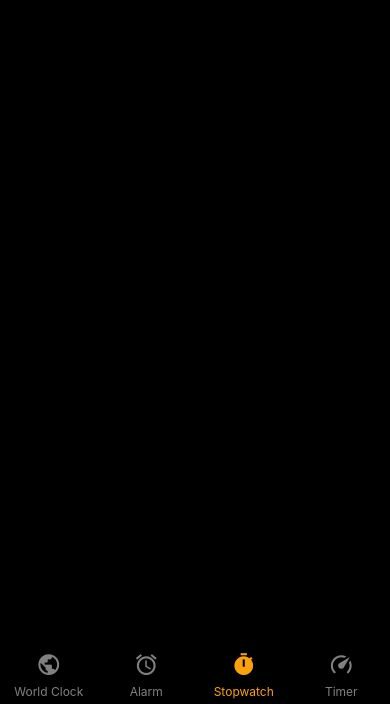
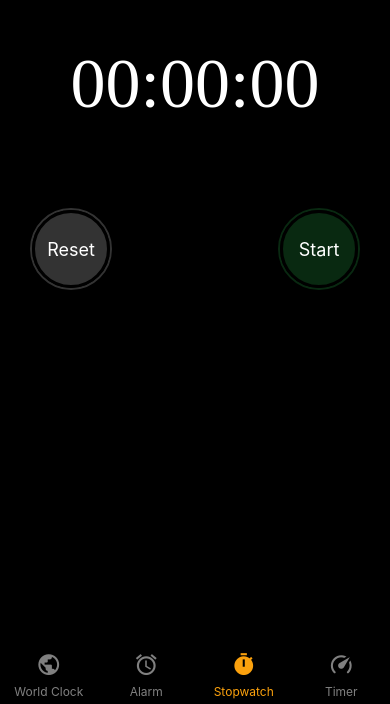
Before and after one commit to Hartz-byte/StopwatchApp, a React Native app: screen /Stopwatch in a window 390 px wide. Shown: the part 140-844 px from the top of the page. Built offline with nearby package versions, Linux system fonts and the light colour scheme.

Commit message:
Stopwatch all functionality done

```diff
--- a/src/screens/StopwatchScreen.tsx
+++ b/src/screens/StopwatchScreen.tsx
@@ -1,15 +1,119 @@
-import {StyleSheet, Text, View} from 'react-native';
-import React from 'react';
+import React, {useEffect, useState} from 'react';
+import {
+  View,
+  Text,
+  StyleSheet,
+  TouchableOpacity,
+  ScrollView,
+  Dimensions,
+} from 'react-native';
+import {useDispatch, useSelector} from 'react-redux';
 
-const StopwatchScreen = () => {
+import {formatTime} from '../utils/formatTime';
+
+const {width, height} = Dimensions.get('window');
+
+interface TimerState {
+  time: number;
+  isRunning: boolean;
+  laps: {time: number; diff: number | null}[];
+}
+
+const Stopwatch = () => {
+  const dispatch = useDispatch();
+  const {time, isRunning, laps} = useSelector(
+    (state: {timer: TimerState}) => state.timer,
+  );
+  const [intervalId, setIntervalId] = useState<NodeJS.Timeout | null>(null);
+  const [lastLapTime, setLastLapTime] = useState<number | null>(null);
+
+  useEffect(() => {
+    if (isRunning) {
+      const id = setInterval(() => {
+        dispatch({type: 'UPDATE_TIME', payload: time + 10});
+      }, 10);
+      setIntervalId(id);
+    } else if (!isRunning && intervalId) {
+      clearInterval(intervalId);
+    }
+    return () => {
+      if (intervalId) {
+        clearInterval(intervalId);
+      }
+    };
+  }, [isRunning, dispatch, time]);
+
+  const handleStart = () => dispatch({type: 'START_TIMER'});
+  const handleStop = () => dispatch({type: 'STOP_TIMER'});
+  const handleReset = () => dispatch({type: 'RESET_TIMER'});
+  const handleLap = () => {
+    const newLap = {
+      time: time,
+      diff: lastLapTime !== null ? time - lastLapTime : null,
+    };
+    setLastLapTime(time);
+    dispatch({type: 'ADD_LAP', payload: newLap});
+  };
+
   return (
     <View style={styles.container}>
-      <Text style={styles.text}>Stopwatch Screen</Text>
+      <Text style={styles.timeText}>{formatTime(time)}</Text>
+      <View style={styles.buttonContainer}>
+        {isRunning ? (
+          <View style={styles.flexStyle}>
+            <TouchableOpacity onPress={handleLap} style={styles.resetButton}>
+              <View style={styles.innerResetButton}>
+                <Text style={styles.buttonText}>Lap</Text>
+              </View>
+            </TouchableOpacity>
+            <TouchableOpacity onPress={handleStop} style={styles.stopButton}>
+              <View style={styles.innerStopButton}>
+                <Text style={styles.buttonText}>Stop</Text>
+              </View>
+            </TouchableOpacity>
+          </View>
+        ) : (
+          <View style={styles.flexStyle}>
+            <TouchableOpacity onPress={handleReset} style={styles.resetButton}>
+              <View style={styles.innerResetButton}>
+                <Text style={styles.buttonText}>Reset</Text>
+              </View>
+            </TouchableOpacity>
+            <TouchableOpacity onPress={handleStart} style={styles.startButton}>
+              <View style={styles.innerStartButton}>
+                <Text style={styles.buttonText}>Start</Text>
+              </View>
+            </TouchableOpacity>
+          </View>
+        )}
+      </View>
+
+      <ScrollView style={styles.lapList}>
+        {laps
+          .slice()
+          .reverse()
+          .map((lap, index) => (
+            <View key={index} style={styles.lapContainer}>
+              {/* divider */}
+              <View style={styles.divider} />
+
+              {/* lap text */}
+              <View style={styles.flexStyle}>
+                <Text style={styles.lapText}>Lap {laps.length - index}</Text>
+
+                {/* conditional rendering of lap time */}
+                {lap.diff === null ? (
+                  <Text style={styles.lapTimeText}>{formatTime(lap.time)}</Text>
+                ) : (
+                  <Text style={styles.lapTimeText}>{formatTime(lap.diff)}</Text>
+                )}
+              </View>
+            </View>
+          ))}
+      </ScrollView>
     </View>
   );
 };
-
-export default StopwatchScreen;
 
 const styles = StyleSheet.create({
   container: {
@@ -17,8 +121,107 @@ const styles = StyleSheet.create({
     justifyContent: 'center',
     alignItems: 'center',
     backgroundColor: 'black',
+    padding: 20,
+    paddingTop: height * 0.18,
   },
-  text: {
-    fontSize: 20,
+  timeText: {
+    fontSize: width < 380 ? 50 : 70,
+    color: 'white',
+    fontFamily: 'Inter-Regular',
+  },
+  buttonContainer: {
+    marginTop: height * 0.1,
+    flexDirection: 'row',
+    width: '100%',
+  },
+  flexStyle: {
+    width: '100%',
+    flexDirection: 'row',
+    justifyContent: 'space-between',
+    paddingHorizontal: 10,
+  },
+  resetButton: {
+    width: width * 0.21,
+    height: width * 0.21,
+    borderRadius: 50,
+    borderWidth: 2,
+    borderColor: '#333333',
+  },
+  innerResetButton: {
+    width: width * 0.2,
+    height: width * 0.2,
+    justifyContent: 'center',
+    alignItems: 'center',
+    borderRadius: 50,
+    borderWidth: 3,
+    borderColor: 'black',
+    backgroundColor: '#333333',
+  },
+  startButton: {
+    width: width * 0.21,
+    height: width * 0.21,
+    borderRadius: 50,
+    borderWidth: 2,
+    borderColor: '#092911',
+  },
+  innerStartButton: {
+    width: width * 0.2,
+    height: width * 0.2,
+    justifyContent: 'center',
+    alignItems: 'center',
+    borderRadius: 50,
+    borderWidth: 3,
+    borderColor: 'black',
+    backgroundColor: '#092911',
+  },
+  stopButton: {
+    width: width * 0.21,
+    height: width * 0.21,
+    borderRadius: 50,
+    borderWidth: 2,
+    borderColor: '#9B2D2E',
+  },
+  innerStopButton: {
+    width: width * 0.2,
+    height: width * 0.2,
+    justifyContent: 'center',
+    alignItems: 'center',
+    borderRadius: 50,
+    borderWidth: 3,
+    borderColor: 'black',
+    backgroundColor: '#9B2D2E',
+  },
+  buttonText: {
+    color: '#fff',
+    fontSize: width < 380 ? 14 : 18,
+  },
+  lapList: {
+    marginTop: 40,
+    maxHeight: height * 0.31,
+    width: '100%',
+  },
+  lapText: {
+    fontSize: 16,
+    fontFamily: 'Inter-Medium',
+  },
+  lapContainer: {
+    width: '100%',
+  },
+  divider: {
+    height: 1,
+    backgroundColor: '#444',
+    marginVertical: 10,
+  },
+  lapTimeText: {
+    fontSize: 16,
+    fontFamily: 'Inter-Medium',
+    color: '#fff',
+  },
+  lapDiffText: {
+    fontSize: 14,
+    color: 'green',
+    fontFamily: 'Inter-Medium',
   },
 });
+
+export default Stopwatch;
--- /dev/null
+++ b/src/utils/formatTime.ts
@@ -0,0 +1,13 @@
+export const formatTime = (time: number): string => {
+  const minutes = Math.floor(time / 60000);
+  const seconds = Math.floor((time % 60000) / 1000);
+  const milliseconds = Math.floor((time % 1000) / 10);
+
+  return (
+    (minutes < 10 ? '0' + minutes : minutes) +
+    ':' +
+    (seconds < 10 ? '0' + seconds : seconds) +
+    ':' +
+    (milliseconds < 10 ? '0' + milliseconds : milliseconds)
+  );
+};
```
